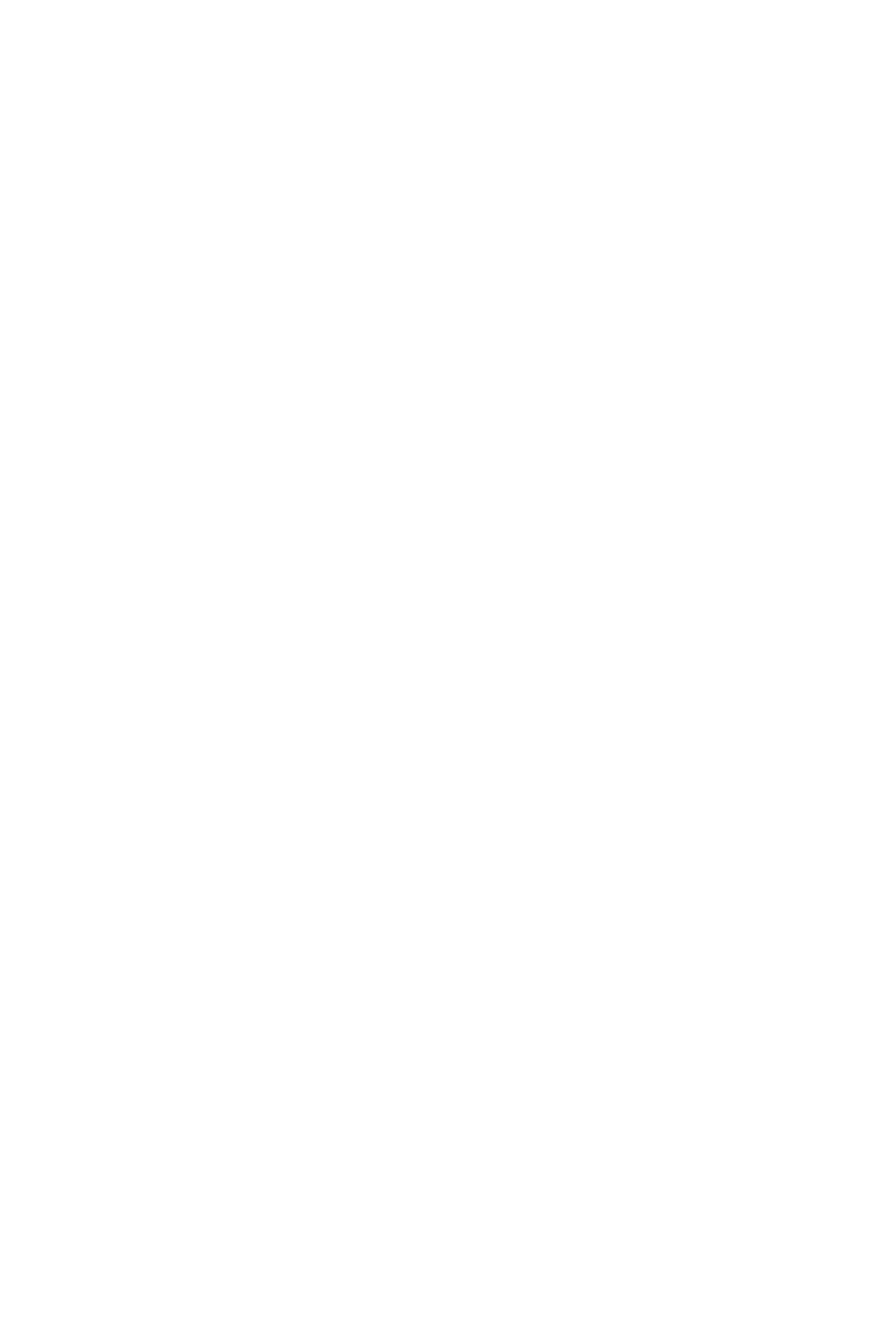
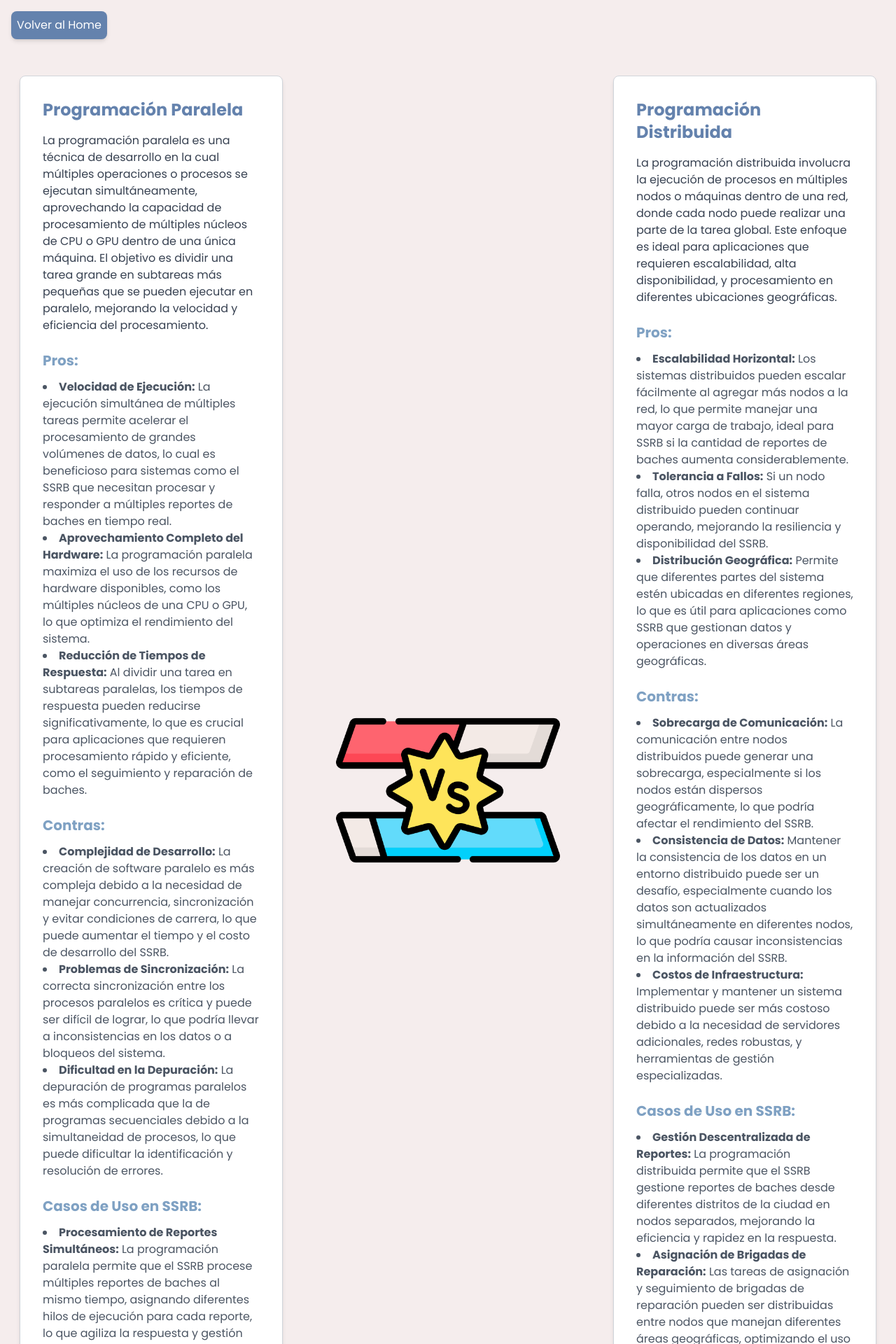
Before and after one commit to LuisPilier/ssrb, a React (Create React App) app: page /comparativa in a window 1280 px wide. Before the commit this address had no page. Shown: the top 1920 px of the page at 70% size. Before the commit the page ends 800 px from the top, so only its background shows below. Built offline with nearby package versions, Linux system fonts and the light colour scheme.

Commit message:
pantalla de comparativa

```diff
--- a/src/App.js
+++ b/src/App.js
@@ -3,6 +3,7 @@ import { BrowserRouter as Router, Routes, Route } from 'react-router-dom';
 import Home from './pages/Home';
 import Informador from './pages/Informador';
 import AdminDashboard from './pages/Admin';
+import Comparativa from './pages/comparativa';
 
 function App() {
   return (
@@ -12,6 +13,7 @@ function App() {
           <Route path="/" element={<Home />} />
           <Route path="/informador" element={<Informador />} />
           <Route path="/admin" element={<AdminDashboard />} />
+          <Route path="/comparativa" element={<Comparativa />} />
         </Routes>
       </div>
     </Router>
--- a/src/pages/Home.js
+++ b/src/pages/Home.js
@@ -4,7 +4,7 @@ import { FaRoad } from 'react-icons/fa'; // Correctly importing the FaRoad icon
 
 const Home = () => {
   return (
-    <div className="min-h-screen bg-light flex flex-col items-center justify-center px-4 py-8 space-y-8">
+    <div className="min-h-screen bg-light flex flex-col items-center justify-center px-4 py-8 space-y-12">
       {/* Icon added to enhance the visual appeal */}
       <div className="flex items-center space-x-4">
         <FaRoad className="text-primary text-6xl" />
@@ -13,20 +13,31 @@ const Home = () => {
         </h1>
       </div>
 
-      {/* Links with improved design */}
-      <div className="space-x-4">
+      {/* Container for the button and existing links */}
+      <div className="flex flex-col items-center space-y-6">
+        {/* Centered button */}
+        <Link
+          to="/comparativa"
+          className="bg-gradient-to-r from-purple-500 via-purple-600 to-purple-700 text-white py-4 px-8 rounded-full text-xl font-semibold shadow-lg hover:shadow-xl transition-all duration-300 ease-in-out transform hover:scale-105"
+        >
+          Prog. Paralela vs Prog. Distribuida
+        </Link>
+
+        {/* Existing links with improved design */}
+        <div className="flex space-x-4">
           <Link
             to="/informador"
-          className="bg-blue-600 text-white py-2 px-6 rounded-full hover:bg-blue-700 transition duration-300 ease-in-out shadow-lg"
+            className="bg-blue-600 text-white py-3 px-6 rounded-full text-lg font-medium shadow-md hover:bg-blue-700 hover:shadow-lg transition-all duration-300 ease-in-out"
           >
             Informador
           </Link>
           <Link
             to="/admin"
-          className="bg-green-600 text-white py-2 px-6 rounded-full hover:bg-green-700 transition duration-300 ease-in-out shadow-lg"
+            className="bg-green-600 text-white py-3 px-6 rounded-full text-lg font-medium shadow-md hover:bg-green-700 hover:shadow-lg transition-all duration-300 ease-in-out"
           >
             Administrador
           </Link>
+        </div>
       </div>
     </div>
   );
--- /dev/null
+++ b/src/pages/comparativa.js
@@ -0,0 +1,92 @@
+import React from 'react';
+import { useNavigate } from 'react-router-dom';
+import versusImage from '../assets/versus_9276248.png'; // Asegúrate de que la ruta sea correcta
+
+// Paleta de Colores
+const colors = {
+  primary: '#6482AD',
+  secondary: '#7FA1C3',
+  accent: '#E2DAD6',
+  background: '#F5EDED',
+};
+
+function Comparativa() {
+  const navigate = useNavigate();
+
+  const handleGoHome = () => {
+    navigate('/'); // Redirige a la página principal
+  };
+
+  return (
+    <div className="min-h-screen flex flex-col items-center justify-center p-7 bg-background">
+      {/* Botón Volver al Home */}
+      <button
+        onClick={handleGoHome}
+        className="absolute top-4 left-4 p-2 bg-primary text-white rounded-lg shadow-md hover:bg-secondary transition-colors"
+      >
+        Volver al Home
+      </button>
+
+      <div className="mt-20 grid grid-cols-1 md:grid-cols-2 lg:grid-cols-3 gap-12 w-full max-w-8xl">
+
+        {/* Columna Paralela */}
+        <div className="p-8 border border-gray-300 rounded-lg shadow-md bg-white col-span-1">
+          <h2 className="text-2xl font-bold mb-4 text-primary">Programación Paralela</h2>
+          <p className="text-gray-700 mb-6">
+            La programación paralela es una técnica de desarrollo en la cual múltiples operaciones o procesos se ejecutan simultáneamente, aprovechando la capacidad de procesamiento de múltiples núcleos de CPU o GPU dentro de una única máquina. El objetivo es dividir una tarea grande en subtareas más pequeñas que se pueden ejecutar en paralelo, mejorando la velocidad y eficiencia del procesamiento.
+          </p>
+          <h3 className="text-xl font-semibold mb-3 text-secondary">Pros:</h3>
+          <ul className="list-disc list-inside text-gray-600 mb-6">
+            <li><strong>Velocidad de Ejecución:</strong> La ejecución simultánea de múltiples tareas permite acelerar el procesamiento de grandes volúmenes de datos, lo cual es beneficioso para sistemas como el SSRB que necesitan procesar y responder a múltiples reportes de baches en tiempo real.</li>
+            <li><strong>Aprovechamiento Completo del Hardware:</strong> La programación paralela maximiza el uso de los recursos de hardware disponibles, como los múltiples núcleos de una CPU o GPU, lo que optimiza el rendimiento del sistema.</li>
+            <li><strong>Reducción de Tiempos de Respuesta:</strong> Al dividir una tarea en subtareas paralelas, los tiempos de respuesta pueden reducirse significativamente, lo que es crucial para aplicaciones que requieren procesamiento rápido y eficiente, como el seguimiento y reparación de baches.</li>
+          </ul>
+          <h3 className="text-xl font-semibold mb-3 text-secondary">Contras:</h3>
+          <ul className="list-disc list-inside text-gray-600 mb-6">
+            <li><strong>Complejidad de Desarrollo:</strong> La creación de software paralelo es más compleja debido a la necesidad de manejar concurrencia, sincronización y evitar condiciones de carrera, lo que puede aumentar el tiempo y el costo de desarrollo del SSRB.</li>
+            <li><strong>Problemas de Sincronización:</strong> La correcta sincronización entre los procesos paralelos es crítica y puede ser difícil de lograr, lo que podría llevar a inconsistencias en los datos o a bloqueos del sistema.</li>
+            <li><strong>Dificultad en la Depuración:</strong> La depuración de programas paralelos es más complicada que la de programas secuenciales debido a la simultaneidad de procesos, lo que puede dificultar la identificación y resolución de errores.</li>
+          </ul>
+          <h3 className="text-xl font-semibold mb-3 text-secondary">Casos de Uso en SSRB:</h3>
+          <ul className="list-disc list-inside text-gray-600">
+            <li><strong>Procesamiento de Reportes Simultáneos:</strong> La programación paralela permite que el SSRB procese múltiples reportes de baches al mismo tiempo, asignando diferentes hilos de ejecución para cada reporte, lo que agiliza la respuesta y gestión de los mismos.</li>
+            <li><strong>Cálculo de Prioridades de Reparación:</strong> Se pueden utilizar algoritmos paralelos para calcular las prioridades de reparación de los baches reportados, basados en el tamaño y la ubicación, de manera más rápida y eficiente.</li>
+          </ul>
+        </div>
+
+        {/* Imagen Versus */}
+        <div className="flex items-center justify-center col-span-1">
+          <img src={versusImage} alt="Versus" className="w-64 h-64 md:w-72 md:h-72 lg:w-80 lg:h-80 object-cover" />
+        </div>
+
+        {/* Columna Distribuida */}
+        <div className="p-8 border border-gray-300 rounded-lg shadow-md bg-white col-span-1">
+          <h2 className="text-2xl font-bold mb-4 text-primary">Programación Distribuida</h2>
+          <p className="text-gray-700 mb-6">
+            La programación distribuida involucra la ejecución de procesos en múltiples nodos o máquinas dentro de una red, donde cada nodo puede realizar una parte de la tarea global. Este enfoque es ideal para aplicaciones que requieren escalabilidad, alta disponibilidad, y procesamiento en diferentes ubicaciones geográficas.
+          </p>
+          <h3 className="text-xl font-semibold mb-3 text-secondary">Pros:</h3>
+          <ul className="list-disc list-inside text-gray-600 mb-6">
+            <li><strong>Escalabilidad Horizontal:</strong> Los sistemas distribuidos pueden escalar fácilmente al agregar más nodos a la red, lo que permite manejar una mayor carga de trabajo, ideal para SSRB si la cantidad de reportes de baches aumenta considerablemente.</li>
+            <li><strong>Tolerancia a Fallos:</strong> Si un nodo falla, otros nodos en el sistema distribuido pueden continuar operando, mejorando la resiliencia y disponibilidad del SSRB.</li>
+            <li><strong>Distribución Geográfica:</strong> Permite que diferentes partes del sistema estén ubicadas en diferentes regiones, lo que es útil para aplicaciones como SSRB que gestionan datos y operaciones en diversas áreas geográficas.</li>
+          </ul>
+          <h3 className="text-xl font-semibold mb-3 text-secondary">Contras:</h3>
+          <ul className="list-disc list-inside text-gray-600 mb-6">
+            <li><strong>Sobrecarga de Comunicación:</strong> La comunicación entre nodos distribuidos puede generar una sobrecarga, especialmente si los nodos están dispersos geográficamente, lo que podría afectar el rendimiento del SSRB.</li>
+            <li><strong>Consistencia de Datos:</strong> Mantener la consistencia de los datos en un entorno distribuido puede ser un desafío, especialmente cuando los datos son actualizados simultáneamente en diferentes nodos, lo que podría causar inconsistencias en la información del SSRB.</li>
+            <li><strong>Costos de Infraestructura:</strong> Implementar y mantener un sistema distribuido puede ser más costoso debido a la necesidad de servidores adicionales, redes robustas, y herramientas de gestión especializadas.</li>
+          </ul>
+          <h3 className="text-xl font-semibold mb-3 text-secondary">Casos de Uso en SSRB:</h3>
+          <ul className="list-disc list-inside text-gray-600">
+            <li><strong>Gestión Descentralizada de Reportes:</strong> La programación distribuida permite que el SSRB gestione reportes de baches desde diferentes distritos de la ciudad en nodos separados, mejorando la eficiencia y rapidez en la respuesta.</li>
+            <li><strong>Asignación de Brigadas de Reparación:</strong> Las tareas de asignación y seguimiento de brigadas de reparación pueden ser distribuidas entre nodos que manejan diferentes áreas geográficas, optimizando el uso de recursos y mejorando la gestión operativa del SSRB.</li>
+            <li><strong>Monitoreo y Análisis en Tiempo Real:</strong> Un sistema distribuido facilita el monitoreo y análisis en tiempo real de los datos reportados, permitiendo a las autoridades tomar decisiones rápidas y efectivas.</li>
+          </ul>
+        </div>
+      </div>
+    </div>
+  );
+}
+
+export default Comparativa;
```
Also changed, not shown: src/assets/versus_9276248.png (added), src/assets/vs_12129596.png (added). Lines whose indentation alone changed are shown as unchanged.
